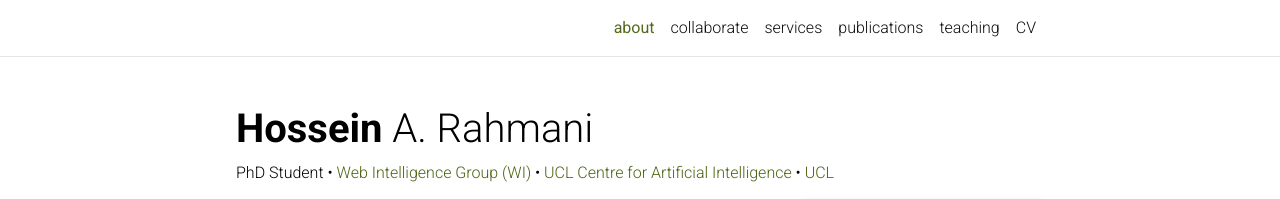
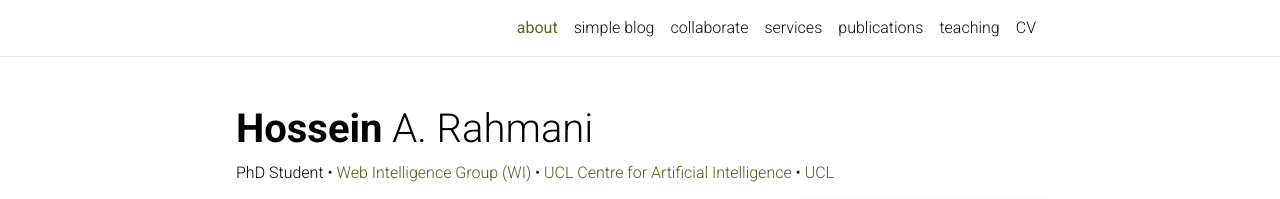
Before and after one commit to rahmanidashti/rahmanidashti.github.io, a Jekyll site: the page built from _pages/about.md, in a window 1280 px wide. Shown: the top 199 px of the page. Built offline with Jekyll 4.4.1, drawn with Linux system fonts in a browser that asks for light colours; full-size pictures stand in for the smaller copies a plugin makes; emoji names are drawn with the system emoji font; comment, search, counter and statistics services are not loaded; a style sheet for code colours, icons or effects is not loaded.

Commit message:
Update _config.yml

```diff
--- a/_config.yml
+++ b/_config.yml
@@ -127,7 +127,7 @@
 # -----------------------------------------------------------------------------
 
 blog_name: blog # blog_name will be displayed in your blog page
-blog_nav_title: # your blog must have a title for it to be displayed in the nav bar
+blog_nav_title: simple blog # your blog must have a title for it to be displayed in the nav bar
 blog_description: blog posts
 permalink: /blog/:year/:title/
 
```
